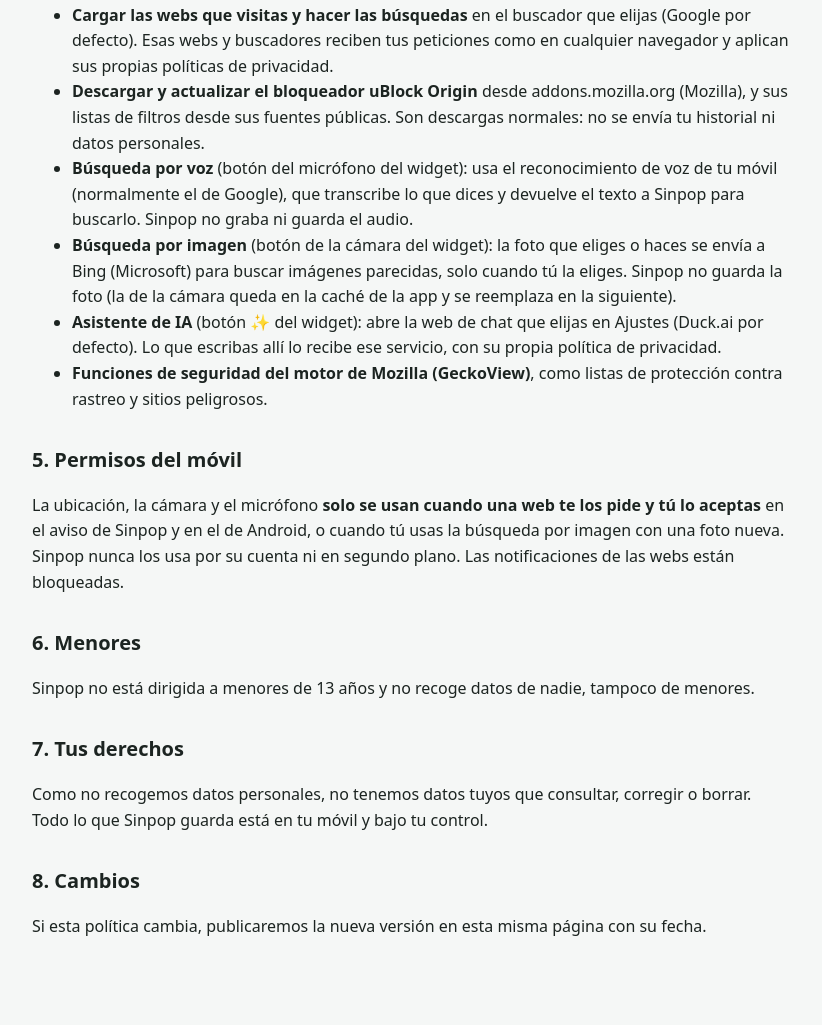
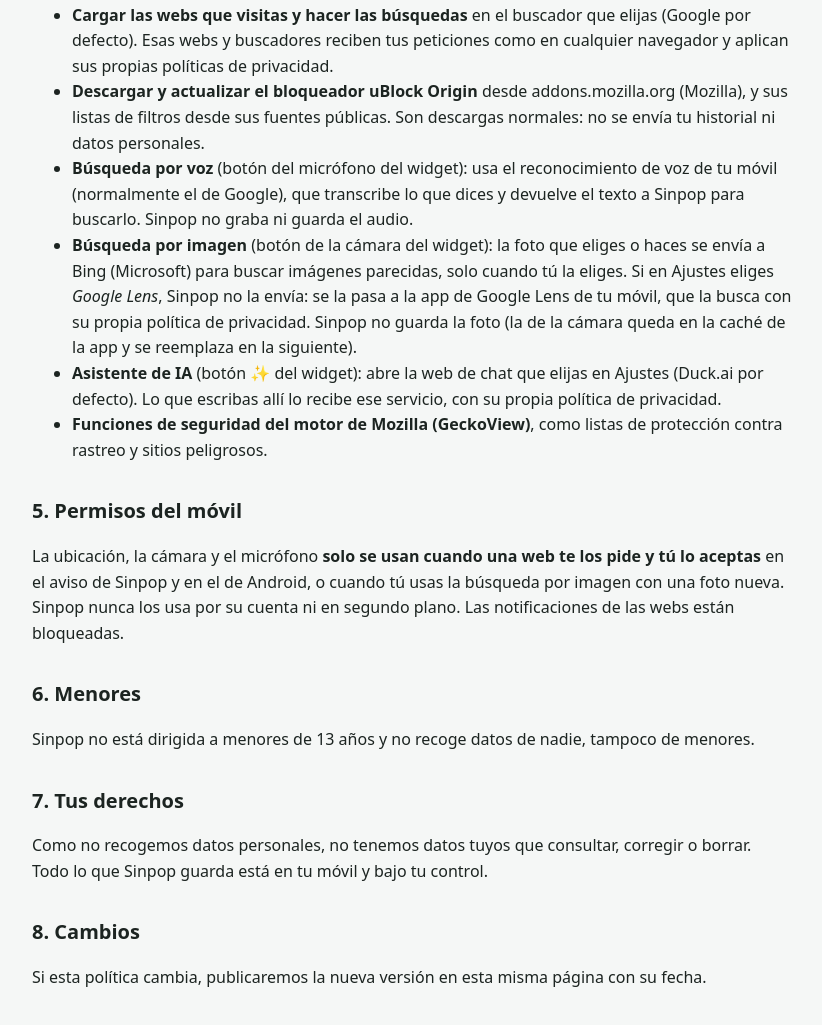
Before and after one commit to petronsa/sinpop-privacidad, a plain HTML site: page index.html in a window 1280 px wide. Shown: the part 961-1986 px from the top of the page, without its empty margins (228-1050 px from the left). Drawn offline with Linux system fonts and the light colour scheme.

Commit message:
Política: opción de Google Lens para la búsqueda por imagen
Co-Authored-By: Claude Opus 5.5 <noreply@anthropic.com>

```diff
--- a/index.html
+++ b/index.html
@@ -55,7 +55,9 @@
     (normalmente el de Google), que transcribe lo que dices y devuelve el texto a Sinpop para buscarlo.
     Sinpop no graba ni guarda el audio.</li>
     <li><strong>Búsqueda por imagen</strong> (botón de la cámara del widget): la foto que eliges o haces se envía a
-    Bing (Microsoft) para buscar imágenes parecidas, solo cuando tú la eliges. Sinpop no guarda la foto
+    Bing (Microsoft) para buscar imágenes parecidas, solo cuando tú la eliges. Si en Ajustes eliges
+    <em>Google Lens</em>, Sinpop no la envía: se la pasa a la app de Google Lens de tu móvil, que la busca con
+    su propia política de privacidad. Sinpop no guarda la foto
     (la de la cámara queda en la caché de la app y se reemplaza en la siguiente).</li>
     <li><strong>Asistente de IA</strong> (botón ✨ del widget): abre la web de chat que elijas en Ajustes
     (Duck.ai por defecto). Lo que escribas allí lo recibe ese servicio, con su propia política de privacidad.</li>
```
